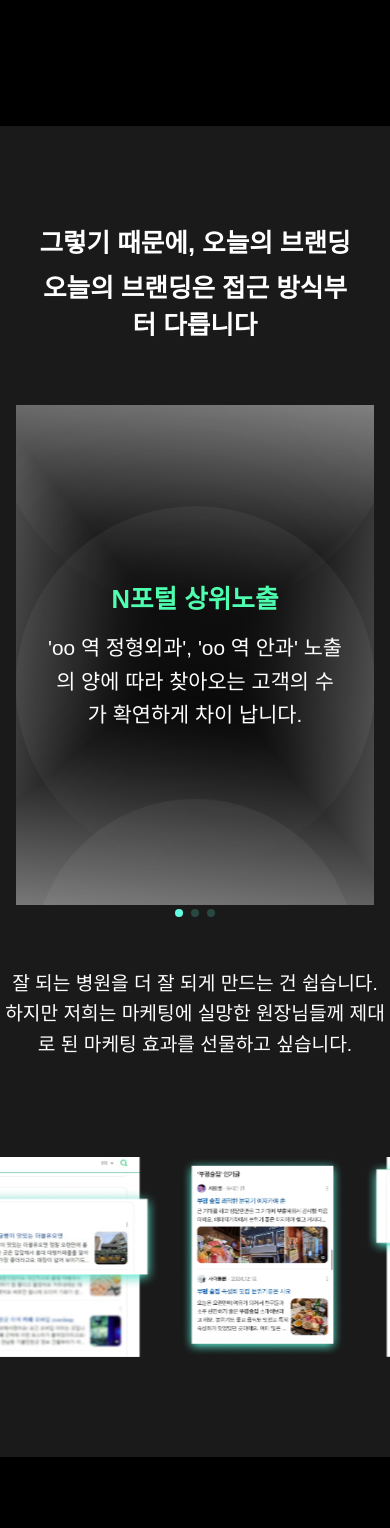
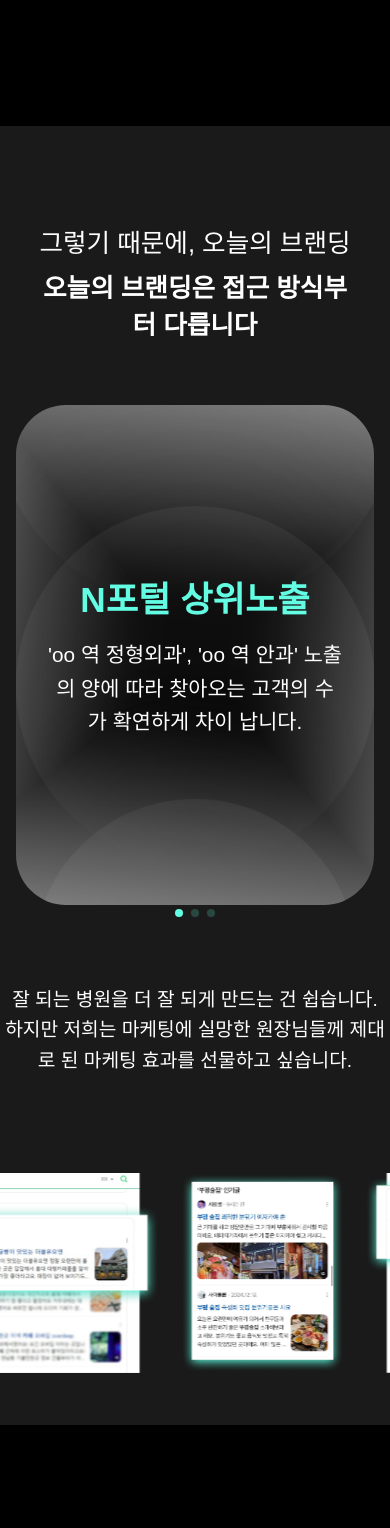
Before and after one commit to devchaeyoung/aube, a Next.js app: page / in a window 390 px wide. Shown: the part 6500-8028 px from the top of the page. Built offline with nearby package versions, Linux system fonts and the light colour scheme.

Commit message:
# UPDATE

```diff
--- a/src/components/marketing/MarketingBranding.module.css
+++ b/src/components/marketing/MarketingBranding.module.css
@@ -13,13 +13,15 @@
 
 .titleContainer h3 {
   color: #fff;
-  font-size: 2rem;
+  font-size: 2.2rem;
+  font-weight: 300;
   margin-bottom: 0.5rem;
 }
 
 .titleContainer h2 {
-  font-size: 2rem;
+  font-size: 2.6rem;
   font-weight: bold;
+  margin-bottom: 2rem;
 }
 
 .cardContainer {
@@ -45,11 +47,12 @@
   align-items: center;
   flex-direction: column;
   text-align: center;
+  border-radius: 50px;
 }
 
 .card h3 {
-  color: #4fffb0;
-  font-size: 1.6rem;
+  color: #62fde3;
+  font-size: 2.2rem;
   margin-bottom: 1rem;
 }
 
@@ -65,10 +68,11 @@
 
 .footer {
   text-align: center;
-  margin-top: 3rem;
-  font-size: 1.2rem;
+  font-size: 1.6rem;
   color: #fff;
   line-height: 1.6;
+  margin-top: 4rem;
+  margin-bottom: 12rem;
 }
 
 .imageScroll {
@@ -104,10 +108,16 @@
 }
 
 @media (max-width: 768px) {
+  .branding {
+    padding-bottom: 3rem;
+  }
   .titleContainer h3 {
     font-size: 1.6rem;
   }
-
+  .footer {
+    font-size: 1.2rem;
+    margin-bottom: 6rem;
+  }
   .titleContainer h2 {
     font-size: 1.6rem;
   }
```
